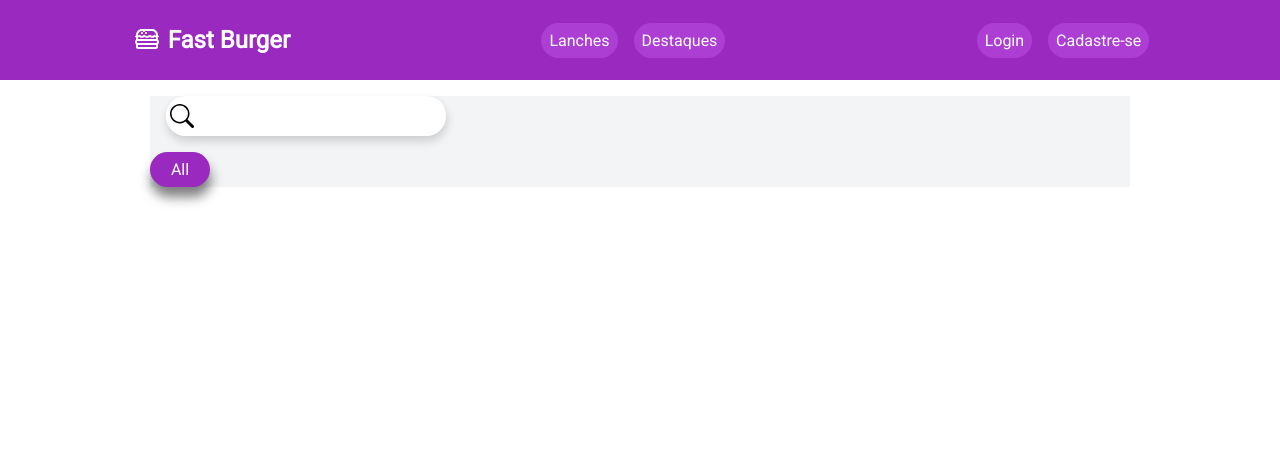
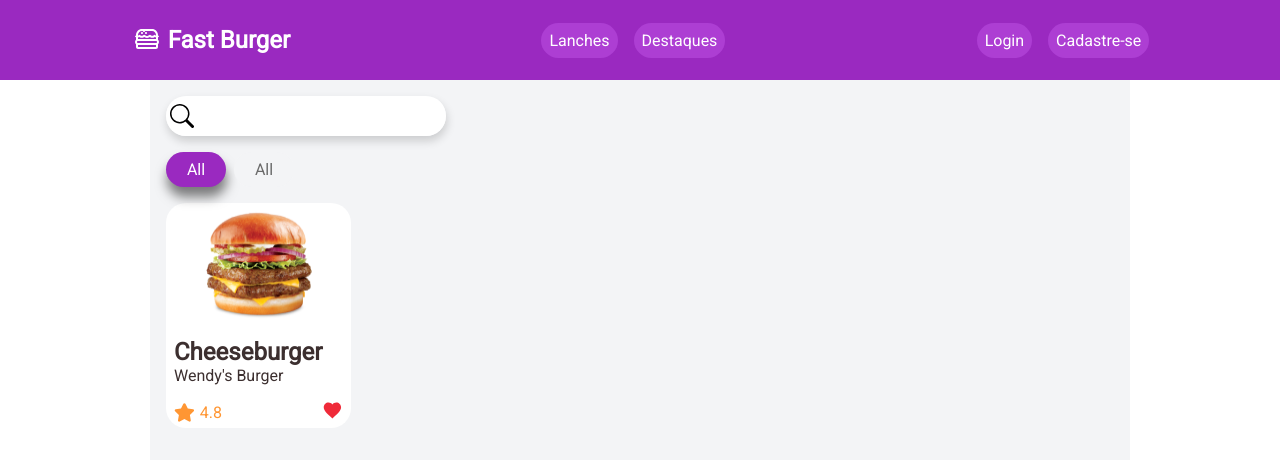
Before and after one commit to leonardofx1/fast-burger, a Next.js app: page / in a window 1280 px wide. Shown: the top 460 px of the page. Built offline with nearby package versions, Linux system fonts and the light colour scheme.

Commit message:
style card

```diff
--- a/src/app/page.tsx
+++ b/src/app/page.tsx
@@ -1,14 +1,19 @@
 import { Tags } from "@/components/Tags"
 
-import style from './page.module.scss'
+import style from './style.module.scss'
 import { SearchInput } from "@/components/SearchInput";
 import { Wrapper } from "@/components/Wrapper";
+import { CardBurger } from "@/components/CardBurger";
 export default function Home() {
   return (
     <main >
       <Wrapper >
         <SearchInput />
-        <Tags />
+        <div className={style.containerTags}>
+          <Tags />
+        </div>
+
+        <CardBurger/>
       </Wrapper>
     </main>
   );
--- /dev/null
+++ b/src/app/style.module.scss
@@ -0,0 +1,9 @@
+
+
+.containerTags {
+  display: flex;
+  gap:.5rem;
+  width: 100%;
+  height: auto;
+
+}
--- /dev/null
+++ b/src/components/CardBurger/index.tsx
@@ -0,0 +1,36 @@
+import Image from 'next/image'
+import style from './style.module.scss'
+import image from '../../../public/image.png'
+import { FaStar } from "react-icons/fa";
+
+import { MdFavorite, MdFavoriteBorder } from 'react-icons/md';
+
+
+export const CardBurger = () => {
+
+
+
+    return (
+        <article className={style.cardBody}>
+            <div className={style.cardImageWrapper}>
+                <Image src={image} height={50} unoptimized quality={100} width={50} alt="imagem burguer" />
+            </div>
+            <div className={style.cardContent}>
+                <h2>
+                    Cheeseburger
+                </h2>
+                <strong>
+                    Wendy's Burger
+                </strong>
+            </div>
+            <div className={style.cardIconWrapper}>
+                <span className={style.cardIconStar}>
+                <FaStar /> 4.8
+                </span>
+                <span className={style.carIconFavorite}>
+                <MdFavorite />
+                </span>
+            </div>
+        </article>
+    )
+}
--- /dev/null
+++ b/src/components/CardBurger/style.module.scss
@@ -0,0 +1,77 @@
+@import "../../styles/variables.module.scss";
+
+.cardBody {
+    display: flex;
+    flex-direction: column;
+
+    height: 225px;
+    width: 185px;
+
+    background-color: white;
+
+    border-radius: 20px;
+
+    gap: 15px;
+
+}
+
+.cardImageWrapper {
+
+    display: flex;
+    width: 100%;
+    height: 120px;
+    justify-content: center;
+
+
+
+    img {
+        width: 120px;
+        height: auto;
+    }
+}
+
+.cardContent {
+    display: flex;
+    flex-direction: column;
+
+    padding: 0 0 0 8px;
+    width: 100%;
+
+    h2 {
+        color: $burguerFont;
+        font-weight: 700;
+        font-size: 1.5rem;
+    }
+
+    strong {
+        font-weight: 400;
+        color: $burguerFont;
+    }
+}
+
+.cardIconWrapper {
+    display: flex;
+    width: 100%;
+    justify-content: space-between;
+    align-items: center;
+
+    padding: 0 8px;
+
+    span {
+        svg {
+            font-size: 1.3rem;
+
+        }
+    }
+}
+
+.cardIconStar {
+    display: flex;
+    align-items: center;
+    gap: 5px;
+    color: #FF9633;
+}
+
+.carIconFavorite {
+    color: #EF2A39;
+}
--- a/src/components/SearchInput/style.module.scss
+++ b/src/components/SearchInput/style.module.scss
@@ -3,8 +3,6 @@
     display: flex;
 
     height: 2.5rem;
-    margin: 1rem;
-
     max-width:280px ;
     border-radius: 20px;
 
--- a/src/components/Tags/index.tsx
+++ b/src/components/Tags/index.tsx
@@ -6,8 +6,12 @@ import style from './style.module.scss'
 export const Tags = () => {
 
     return (
-        <span className={style.tags}>
+        <>
+        <span className={style.tagsActive}>
             All
         </span>
+         <span className={style.tags}>
+         All
+     </span></>
     )
 }
--- a/src/components/Tags/style.module.scss
+++ b/src/components/Tags/style.module.scss
@@ -1,11 +1,30 @@
 @import '../../styles/variables.module.scss';
+
 
 .tags {
     display: flex;
     justify-content: center;
     align-items: center;
 
-    max-width:60px;
+    min-width:60px;
+
+    margin: 1rem 0;
+    padding: .5rem;
+    background-color:#F3F4F6;
+    border-radius: 20px;
+
+    color:#6A6A6A;
+    font-weight: 500;
+
+    cursor: pointer;
+
+}
+.tagsActive {
+    display: flex;
+    justify-content: center;
+    align-items: center;
+
+    min-width:60px;
 
     margin: 1rem 0;
     padding: .5rem;
@@ -15,4 +34,6 @@
     color: white;
 
     box-shadow: 1px 10px 12px rgba(0, 0, 0, 0.5);
+
+    cursor: pointer;
 }
--- a/src/components/Wrapper/style.module.scss
+++ b/src/components/Wrapper/style.module.scss
@@ -4,6 +4,10 @@
     max-width: 980px;
     width: 100%;
     height: auto;
+    min-height: 100vh;
     margin: 0 auto;
+
     background-color: #F3F4F6;
+
+    padding: 1rem 0  0 1rem;
 }
--- a/src/styles/variables.module.scss
+++ b/src/styles/variables.module.scss
@@ -1,2 +1,3 @@
 
 $colorPrimaryBold : #9a29c0;
+$burguerFont:#3C2F2F;
```
Also changed, not shown: src/app/page.module.scss (deleted, +0 -9 lines), public/image 9.png (deleted), public/image.png (added).
